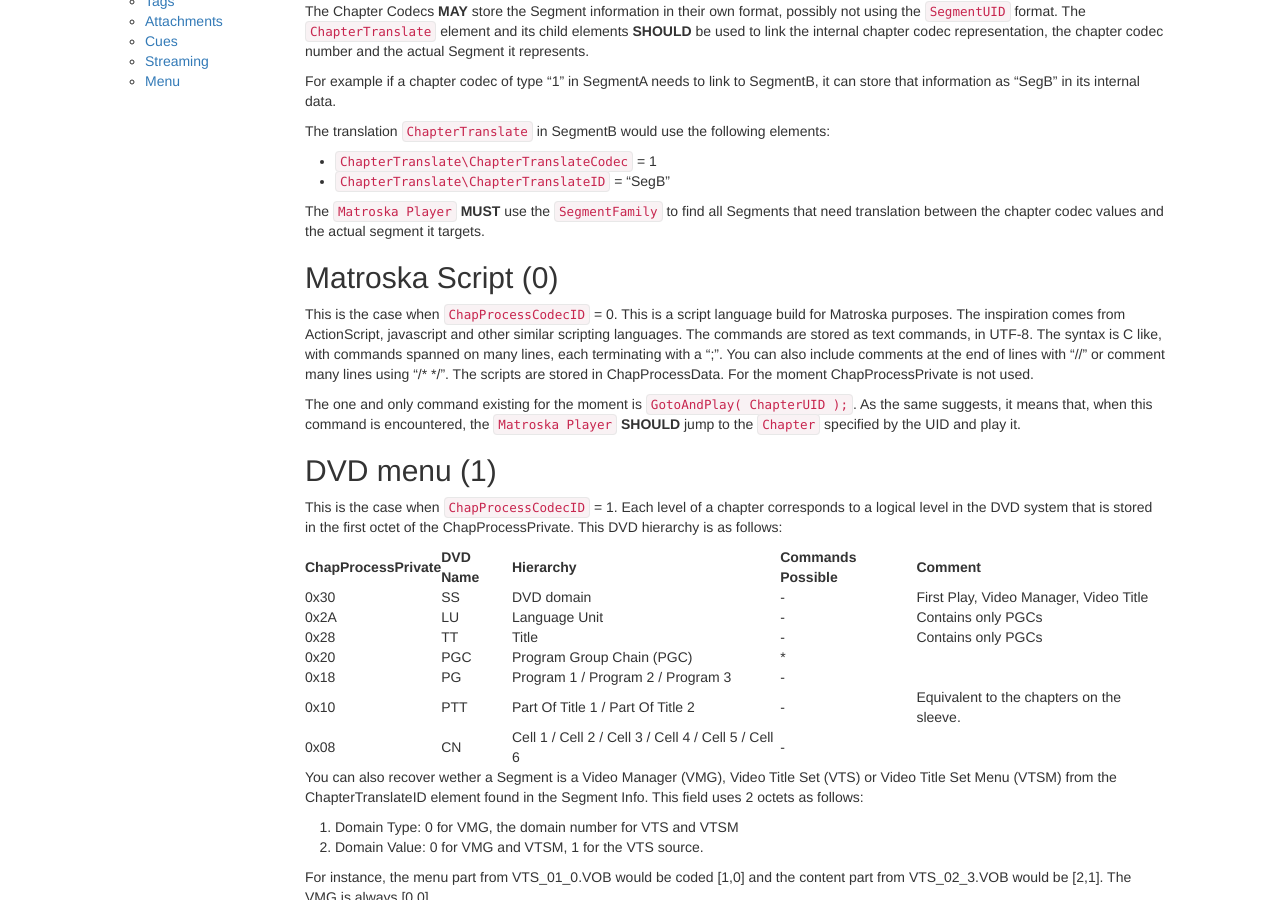
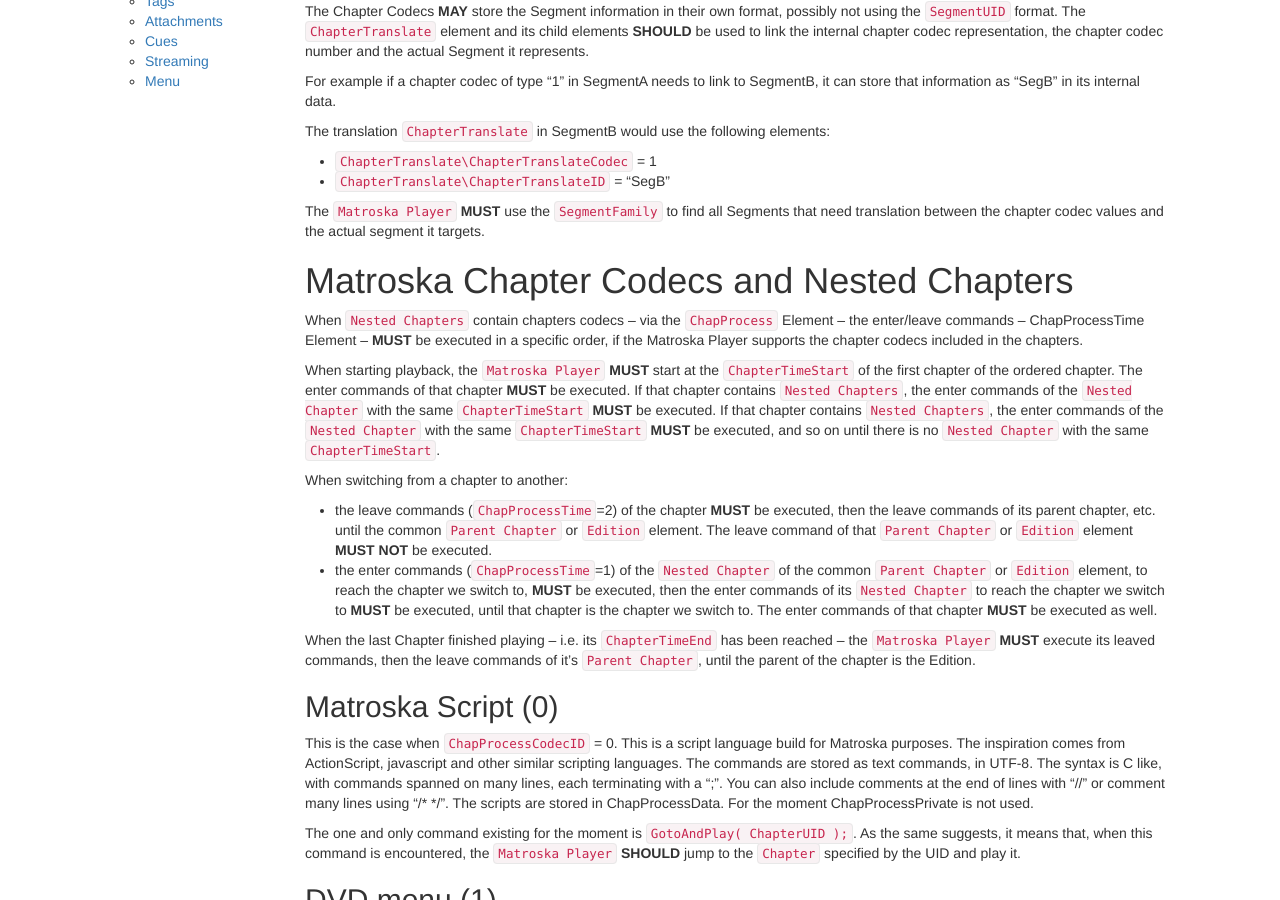
Before and after one commit to ietf-wg-cellar/matroska-specification, a Jekyll site: the page built from chapter_codecs.md, in a window 1280 px wide and 900 px high, scrolled down 334 px. Built offline with Jekyll 4.4.1, drawn with Linux system fonts in a browser that asks for light colours.

Commit message:
add a section about nested chapters and the order or chapter commands

```diff
--- a/chapter_codecs.md
+++ b/chapter_codecs.md
@@ -27,6 +27,34 @@
 
 The `Matroska Player` **MUST** use the `SegmentFamily` to find all Segments that need translation
 between the chapter codec values and the actual segment it targets.
+
+# Matroska Chapter Codecs and Nested Chapters
+
+When `Nested Chapters` contain chapters codecs -- via the `ChapProcess` Element --
+the enter/leave commands -- ChapProcessTime Element -- **MUST** be executed in a specific order,
+if the Matroska Player supports the chapter codecs included in the chapters.
+
+When starting playback, the `Matroska Player` **MUST** start at the `ChapterTimeStart` of the first chapter of the ordered chapter.
+The enter commands of that chapter **MUST** be executed.
+If that chapter contains `Nested Chapters`, the enter commands of the `Nested Chapter` with the same `ChapterTimeStart` **MUST** be executed.
+If that chapter contains `Nested Chapters`, the enter commands of the `Nested Chapter` with the same `ChapterTimeStart` **MUST** be executed,
+and so on until there is no `Nested Chapter` with the same `ChapterTimeStart`.
+
+When switching from a chapter to another:
+
+* the leave commands (`ChapProcessTime`=2) of the
+chapter **MUST** be executed, then the leave commands of its parent chapter, etc. until the
+common `Parent Chapter` or `Edition` element. The leave command of that `Parent Chapter` or `Edition` element
+**MUST NOT** be executed.
+* the enter commands (`ChapProcessTime`=1) of the `Nested Chapter` of the common `Parent Chapter` or `Edition` element,
+to reach the chapter we switch to, **MUST** be executed, then the enter commands of its `Nested Chapter`
+to reach the chapter we switch to **MUST** be executed, until that chapter is the chapter we switch to.
+The enter commands of that chapter **MUST** be executed as well.
+
+When the last Chapter finished playing -- i.e. its `ChapterTimeEnd` has been reached --
+the `Matroska Player` **MUST** execute its leaved commands, then the leave commands of it's `Parent Chapter`,
+until the parent of the chapter is the Edition.
+
 
 ## Matroska Script (0)
 
```
